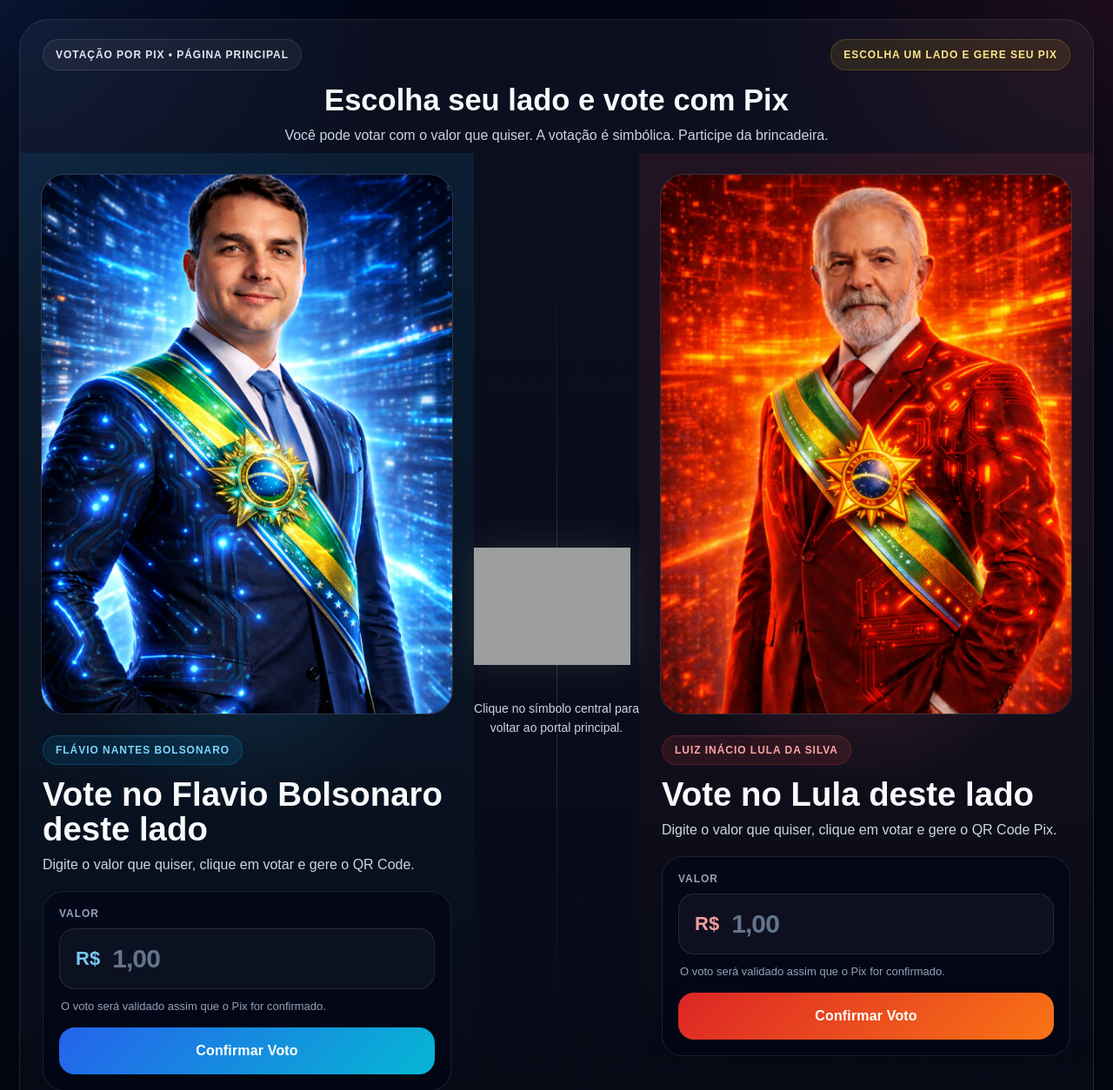
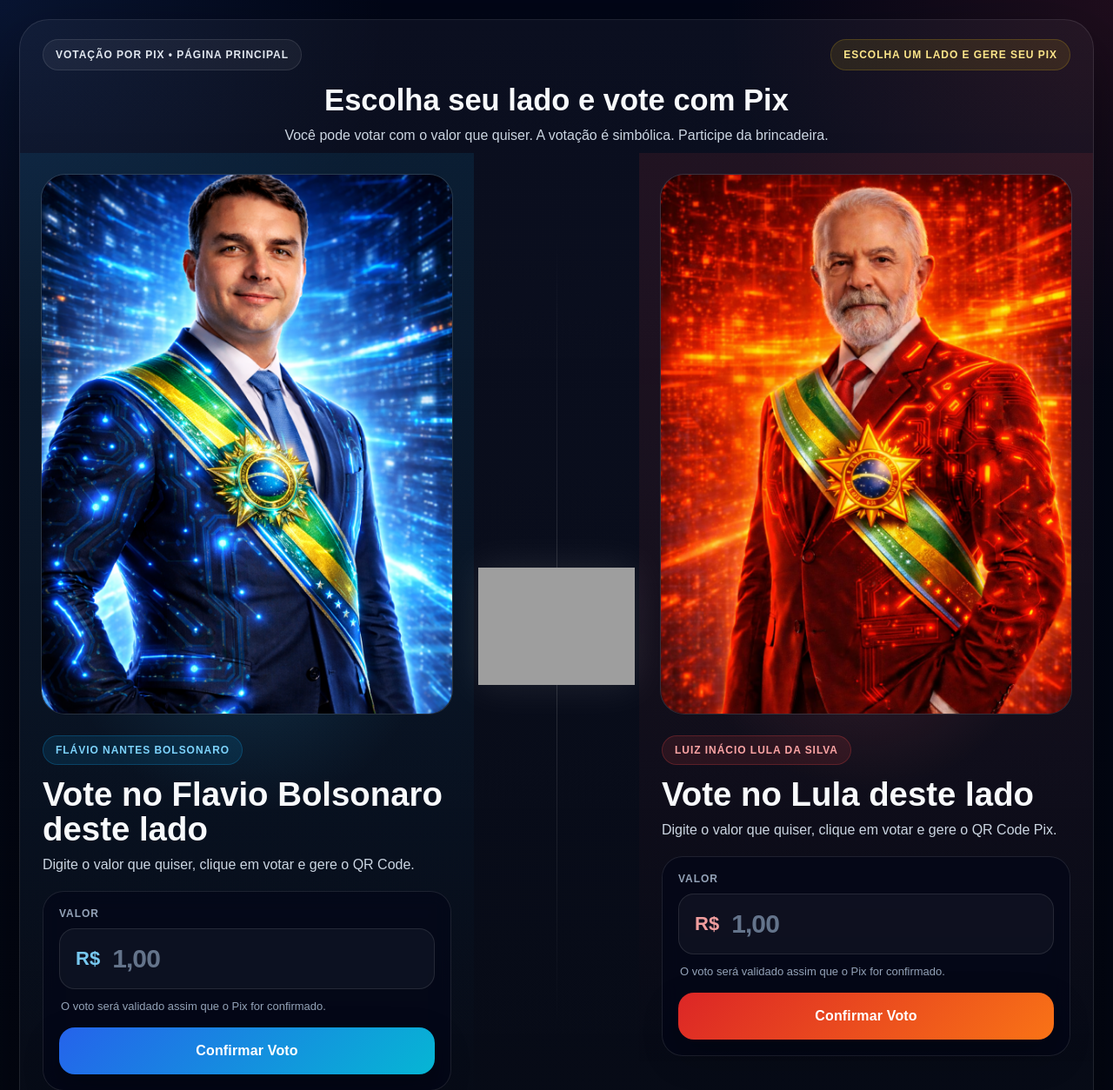
Before and after one commit to vinici459/botsmartpro, a FastAPI app: page /votacao in a window 1280 px wide. Shown: the top 1254 px of the page at 87% size. Run offline with FastAPI, Linux system fonts and the light colour scheme; parts of the project's set-up code (start-up, migrations or seed data) failed here and were passed over; some libraries are stand-ins or nearby versions; grey boxes are pictures that could not be loaded.

Commit message:
fix votacao templateresponse

```diff
--- a/templates/votacao.html
+++ b/templates/votacao.html
@@ -525,7 +525,7 @@
             <a class="vs-shell" href="/portal" title="Voltar ao portal">
               <img src="/static/vs.png" alt="VS" />
             </a>
-            <div class="center-text">Clique no símbolo central para voltar ao portal principal.</div>
+            <div class="center-text"></div>
           </div>
         </section>
 
```
